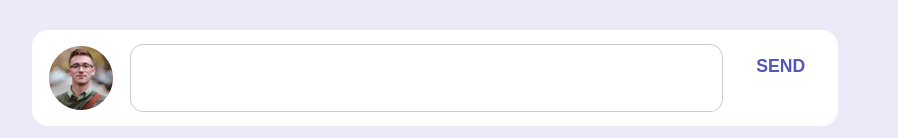
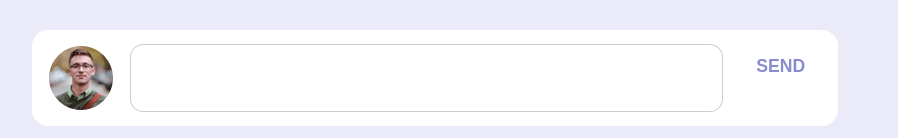
Before and after one commit to Jacks113/interactive-comments, a React (Create React App) app: page / in a window 1280 px wide. In both pictures the pointer is over the button "SEND". Shown: the part 642-780 px from the top of the page, without its empty margins (205-1103 px from the left). Built offline with nearby package versions, Linux system fonts and the light colour scheme.

Commit message:
buttons on comments hover

```diff
--- a/src/App.css
+++ b/src/App.css
@@ -106,6 +106,10 @@ body {
   color: #5457b6;
 }
 
+.inputContainer button:hover {
+  color: rgba(84, 87, 182, 0.692);
+}
+
 .commentBody {
   display: -webkit-box;
   display: -ms-flexbox;
@@ -191,8 +195,16 @@ body {
   color: #5457b6;
 }
 
+.replyButton:hover, .editButton:hover {
+  color: rgba(84, 87, 182, 0.692);
+}
+
 .deleteButton {
   color: #ed6468;
+}
+
+.deleteButton:hover {
+  color: rgba(237, 100, 104, 0.671);
 }
 
 .commentVote {
--- a/src/App.scss
+++ b/src/App.scss
@@ -128,7 +128,10 @@
 
         background-color: transparent;
         color: $moderate-blue;
+      }
 
+      .inputContainer button:hover{
+        color: $moderate-blue-hover;
       }
 
   // comment body
@@ -206,8 +209,16 @@
         color: $moderate-blue;
       }
 
+      .replyButton:hover, .editButton:hover{
+        color: $moderate-blue-hover;
+      }
+
       .deleteButton{
         color: $soft-red;
+      }
+
+      .deleteButton:hover{
+        color: $soft-red-hover;
       }
 
     // Vote styles
--- a/src/Styles/_colors.scss
+++ b/src/Styles/_colors.scss
@@ -2,7 +2,9 @@
 
     // Primary colors
     $moderate-blue: hsl(238, 40%, 52%);
+    $moderate-blue-hover: hsla(238, 40%, 52%, 0.692);
     $soft-red: hsl(358, 79%, 66%);
+    $soft-red-hover: hsla(358, 79%, 66%, 0.671);
     $light-grayish-blue: hsla(240, 58%, 85%, 0.342);
     $pale-red: hsl(357, 100%, 86%);
 
```
Also changed, not shown: 1 other file (tests, documents, lock files or other folders).
